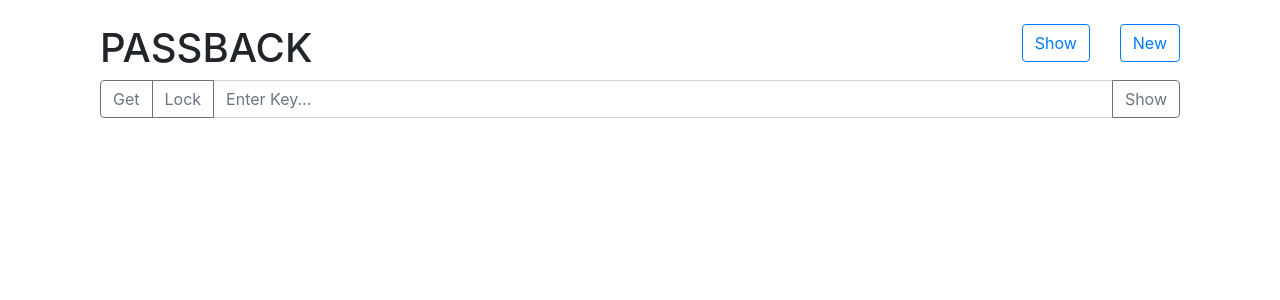
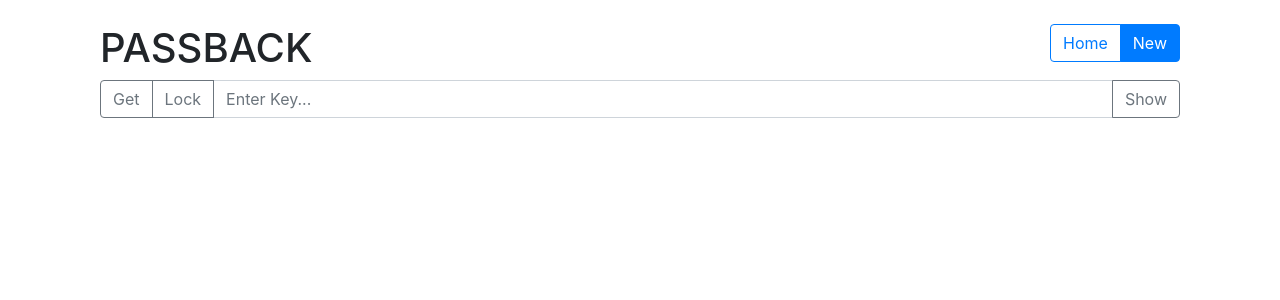
Before and after one commit to shanukun/PB-site, a React (Create React App) app in the folder frontend/: page /new in a window 1280 px wide. Shown: the top 300 px of the page. Built offline with nearby package versions, Linux system fonts and the light colour scheme.

Commit message:
little fix

```diff
--- a/frontend/src/App.js
+++ b/frontend/src/App.js
@@ -1,4 +1,4 @@
-import React, { useState } from 'react';
+import React from 'react';
 import { Store } from './Store';
 import Display from './Display';
 import { Route, Switch, Link, Redirect } from 'react-router-dom';
@@ -55,10 +55,10 @@ function App() {
 					<h1>PASSBACK</h1>
 				</div>
 				<div className="col-md-auto">
-					<button type="button" className="btn btn-outline-primary">Show</button>
-				</div>
-				<div className="col-md-auto">
-					<button type="button" className="btn btn-outline-primary">New</button>
+					<div className="btn-group">
+						<button type="button" className="btn btn-outline-primary">Home</button>
+						<button type="button" className="btn btn-primary">New</button>
+					</div>
 				</div>
 			</div>
 			<div className="input-group mb-3">
@@ -87,7 +87,7 @@ function App() {
 				</div>
 			</div>
 			<Switch>
-				<Route exact path="/" render={props => <Display {...props} />} />
+				<Route exact path="/" render={props => <Display {...props} pass={key} />} />
 			</Switch>
 		</div>
 	);
```
